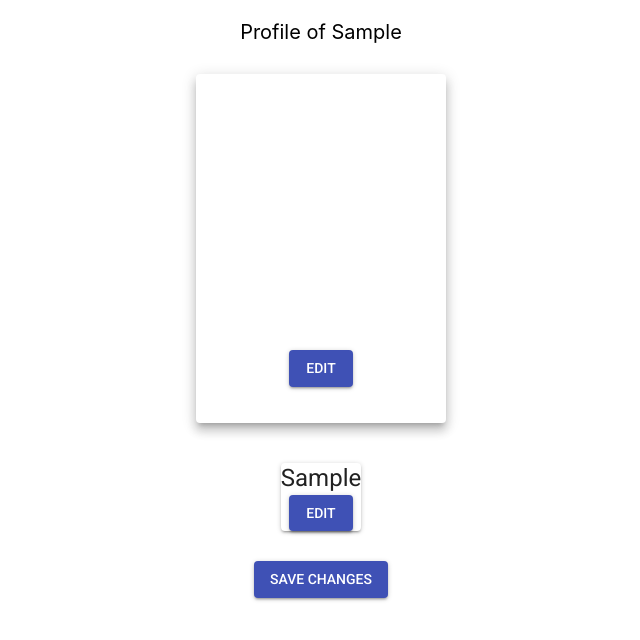
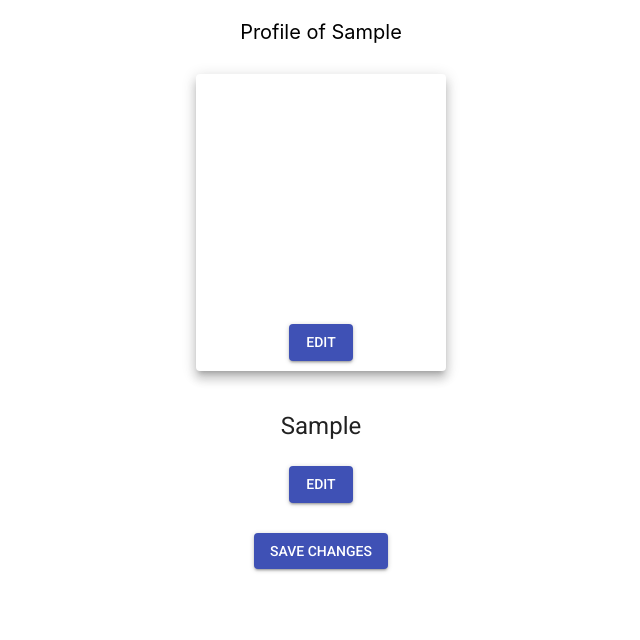
Before and after one commit to rocknegi/profileDemo, a React (Create React App) app: page / in a window 1280 px wide. Both pictures are taken after typing "Sample", "Sample" into the empty fields and a click on the button "SUBMIT". Shown: the top 640 px of the page, without its empty margins (319-959 px from the left). Built offline with nearby package versions, Linux system fonts and the light colour scheme.

Commit message:
finalize styling and fix warnings

```diff
--- a/src/components/Home/Home.js
+++ b/src/components/Home/Home.js
@@ -4,11 +4,14 @@ import Input from "@material-ui/core/Input";
 import Button from "@material-ui/core/Button";
 import Grid from "@material-ui/core/Grid";
 import { withStyles } from "@material-ui/core/styles";
+import Card from "@material-ui/core/Card";
+import CardContent from "@material-ui/core/CardContent";
+import Typography from "@material-ui/core/Typography";
 
 const styles = {
   comp: {
     textAlign: "center",
-    marginTop: "100px"
+    marginTop: "10px"
   }
 };
 
@@ -54,9 +57,12 @@ class Home extends Component {
   render() {
     const { classes } = this.props;
     return (
-      <Grid container>
+      <Grid container style={{ background: "#265f82" }}>
+        <Card raised={true} style={{ margin: "150px auto 100% auto" }}>
+          <CardContent>
+            <Typography gutterBottom variant="h3" component="h2" align="center">
               <Grid item sm={4} md={12} className={classes.comp}>
-          <form onSubmit={this.submit} autocomplete="off">
+                <form onSubmit={this.submit} autoComplete="off">
                   <TextField
                     autoFocus
                     label="Name"
@@ -80,7 +86,11 @@ class Home extends Component {
                       type="file"
                       onChange={this.fileChangedHalndler}
                     />
-              <Button variant="contained" color="primary" onClick={this.upload}>
+                    <Button
+                      variant="contained"
+                      color="primary"
+                      onClick={this.upload}
+                    >
                       Upload
                     </Button>
                   </Grid>
@@ -91,6 +101,9 @@ class Home extends Component {
                   </Grid>
                 </form>
               </Grid>
+            </Typography>
+          </CardContent>
+        </Card>
       </Grid>
     );
   }
--- a/src/components/Profile/Profile.js
+++ b/src/components/Profile/Profile.js
@@ -5,11 +5,9 @@ import Button from "@material-ui/core/Button";
 import Grid from "@material-ui/core/Grid";
 import Card from "@material-ui/core/Card";
 import CardActionArea from "@material-ui/core/CardActionArea";
-import CardContent from "@material-ui/core/CardContent";
 import CardMedia from "@material-ui/core/CardMedia";
 import Typography from "@material-ui/core/Typography";
 import { withStyles } from "@material-ui/core/styles";
-import { Paper } from "@material-ui/core";
 
 const styles = {
   card: {
@@ -25,8 +23,7 @@ const styles = {
   text: {
     margin: "20px auto 10px auto",
     textAlign: "center",
-    fontSize: "20px",
-    textAlign: "center"
+    fontSize: "20px"
   }
 };
 class Profile extends Component {
@@ -83,7 +80,7 @@ class Profile extends Component {
           Profile of {this.state.data.name}
         </Grid>
         <Grid item xs={4} sm={6} md={12}>
-          {this.state.imgEdit == false ? (
+          {this.state.imgEdit === false ? (
             <Card className={classes.card} raised={true}>
               <CardActionArea>
                 <CardMedia
@@ -91,25 +88,15 @@ class Profile extends Component {
                   image={this.state.data.fileSelected}
                   title="MyPic"
                 />
-                <CardContent>
-                  <Typography
-                    gutterBottom
-                    variant="h3"
-                    component="h2"
-                    align="center"
-                  >
-                    <Button
-                      variant="contained"
-                      color="primary"
-                      onClick={() =>
-                        this.setState({ imgEdit: !this.state.imgEdit })
-                      }
-                    >
-                      Edit
-                    </Button>
-                  </Typography>
-                </CardContent>
               </CardActionArea>
+              <Button
+                variant="contained"
+                color="primary"
+                style={{ marginBottom: "10px" }}
+                onClick={() => this.setState({ imgEdit: !this.state.imgEdit })}
+              >
+                Edit
+              </Button>
             </Card>
           ) : (
             <div className={classes.text}>
@@ -129,9 +116,11 @@ class Profile extends Component {
           )}
         </Grid>
         <Grid item className={classes.text}>
-          {this.state.descEdit == false ? (
-            <Paper>
+          {this.state.descEdit === false ? (
+            <div>
               <Typography variant="h5">{this.state.data.desc}</Typography>
+
+              <br />
               <Button
                 variant="contained"
                 color="primary"
@@ -141,8 +130,7 @@ class Profile extends Component {
               >
                 Edit
               </Button>
-              <br />
-            </Paper>
+            </div>
           ) : (
             <div>
               <TextField
```
Lines whose indentation alone changed are shown as unchanged.
